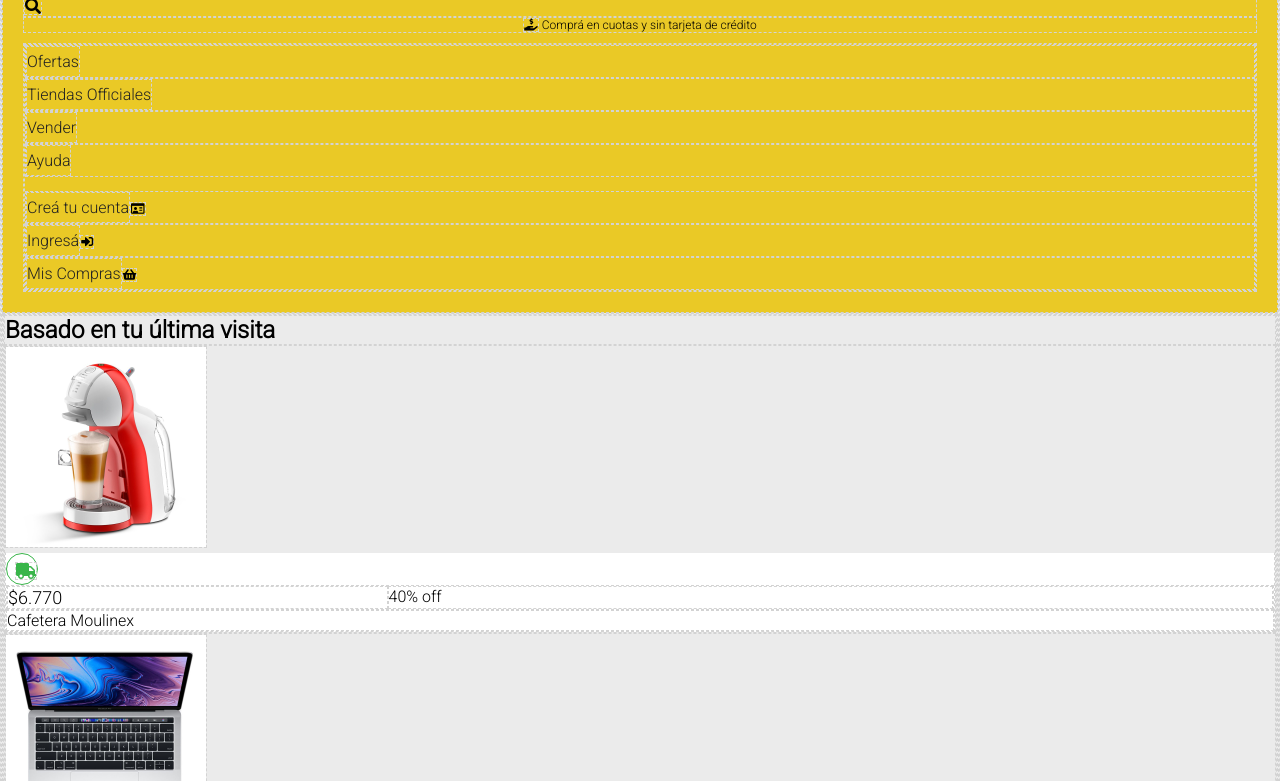
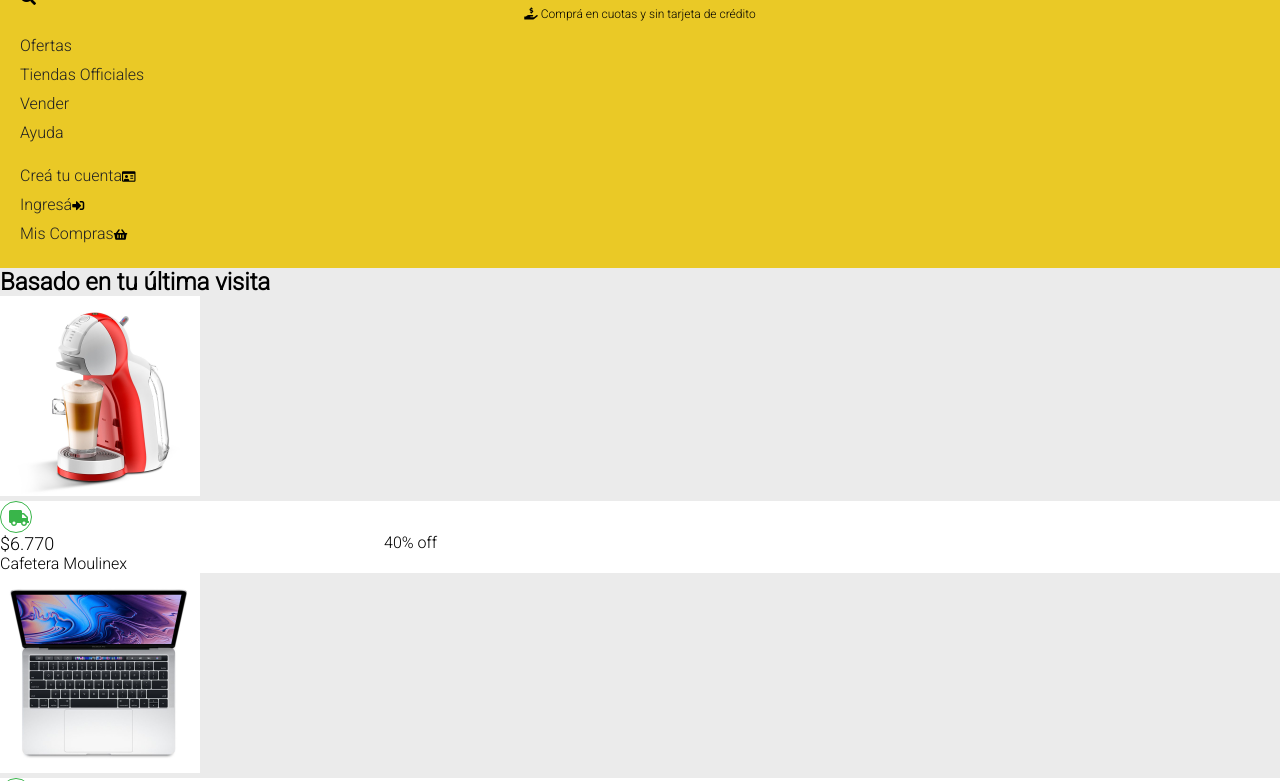
Before and after one commit to Suecotom/mercadoliebre2, a website: page views/home.html in a window 1280 px wide. Shown: the part 102-883 px from the top of the page. Drawn offline with Linux system fonts and the light colour scheme; files that its build step writes are made by us from their sources; files whose address does not match are found by name.

Commit message:
borre borde gris

```diff
--- a/public/css/styles.css
+++ b/public/css/styles.css
@@ -1,5 +1,5 @@
  *{
-    border: 0.5px dashed lightgrey;
+    /*border: 0.5px dashed lightgrey;*/
     margin: 0px;
 padding: 0px;
 
--- a/views/home.html
+++ b/views/home.html
@@ -4,7 +4,7 @@
     <meta charset="UTF-8">
     <meta http-equiv="X-UA-Compatible" content="IE=edge">
     <meta name="viewport" content="width=device-width, initial-scale=1.0">
-    <title>Ejercicio Clase 11</title>
+    <title>Mercado Liebre</title>
     <link rel="preconnect" href="https://fonts.googleapis.com">
 <link rel="preconnect" href="https://fonts.gstatic.com" crossorigin>
 <link href="https://fonts.googleapis.com/css2?family=Roboto:wght@300&display=swap" rel="stylesheet">
```
